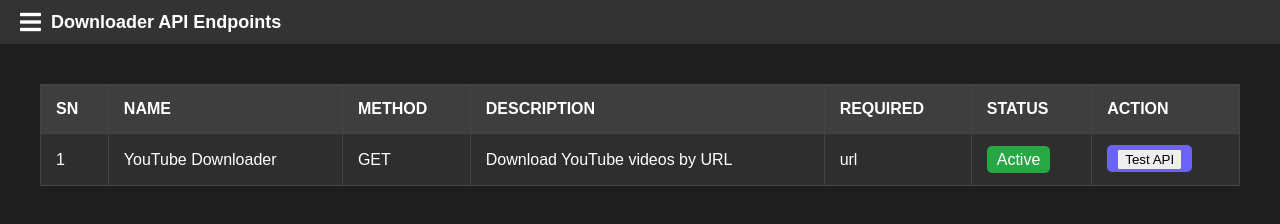
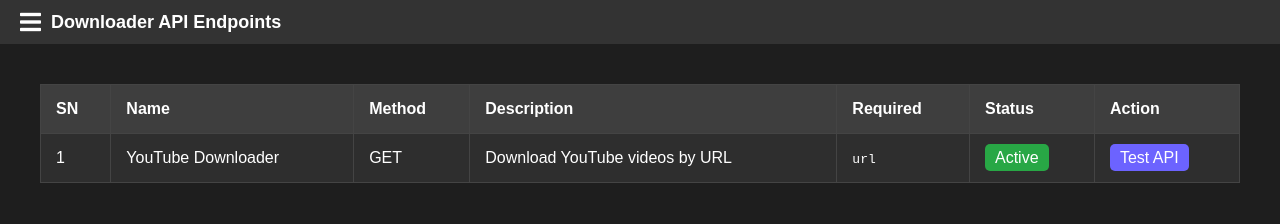
Before and after one commit to efeurhobopatricia/empire-md-api, a website: page site/index.html in a window 1280 px wide. Drawn offline with Linux system fonts and the light colour scheme.

Commit message:
Update index.html

```diff
--- a/site/index.html
+++ b/site/index.html
@@ -18,27 +18,27 @@
             <thead>
                 <tr>
                     <th>SN</th>
-                    <th>NAME</th>
-                    <th>METHOD</th>
-                    <th>DESCRIPTION</th>
-                    <th>REQUIRED</th>
-                    <th>STATUS</th>
-                    <th>ACTION</th>
+                    <th>Name</th>
+                    <th>Method</th>
+                    <th>Description</th>
+                    <th>Required</th>
+                    <th>Status</th>
+                    <th>Action</th>
                 </tr>
             </thead>
             <tbody>
                 <tr>
                     <td>1</td>
                     <td>YouTube Downloader</td>
-                    <td>GET</td>
+                    <td><span class="method-get">GET</span></td>
                     <td>Download YouTube videos by URL</td>
-                    <td>url</td>
+                    <td><code>url</code></td>
                     <td><span class="status-active">Active</span></td>
                     <td>
                         <a href="https://empire-md-api.onrender.com/api/youtube-downloader?url=https://youtu.be/sqRyCXglnb0?si=yHgfNaijLlvBCTou"
                            class="action-test"
                            target="_blank">
-                           <button>Test API</button>
+                            Test API
                         </a>
                     </td>
                 </tr>
```
